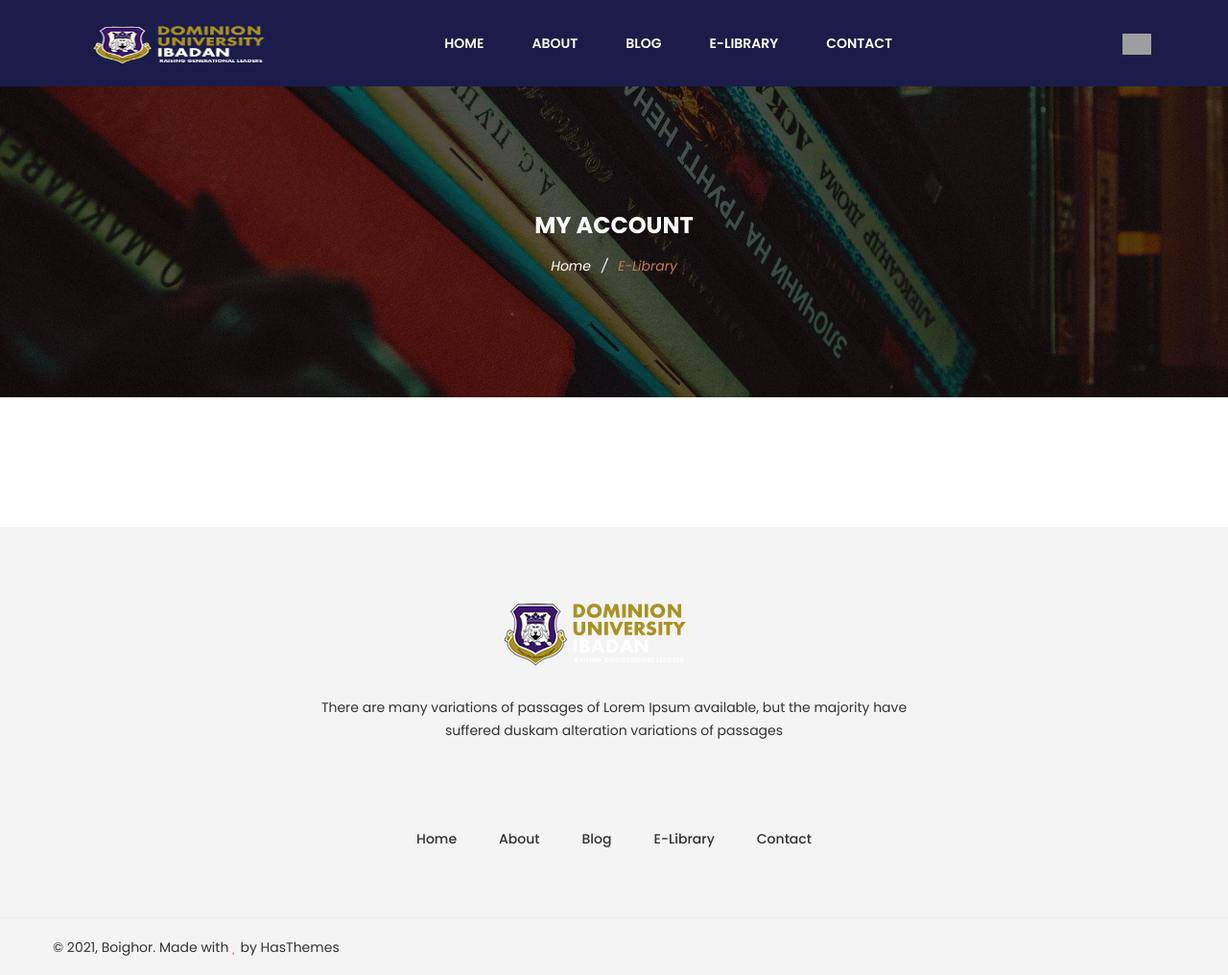
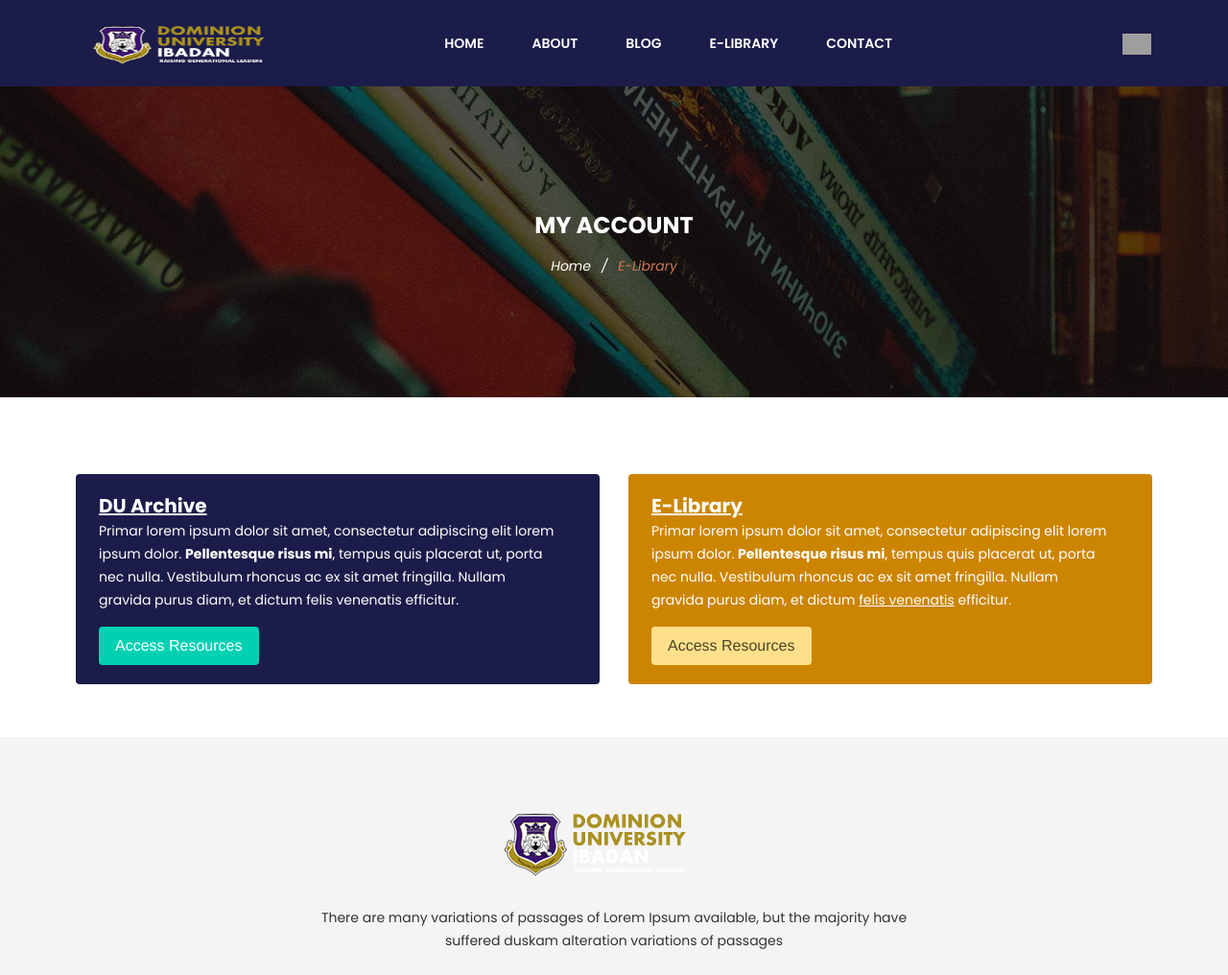
Before and after one commit to Lucasdeekay/LibRead, a Django app: template Library/templates/library/library_main.html in a window 1280 px wide. Shown: the top 1016 px of the page at 96% size. Run offline with Django 3.2, Linux system fonts and the light colour scheme; the template is opened without the code that fills it, so the values that code supplies are empty; some libraries are stand-ins or nearby versions; some web fonts are replaced; grey boxes are pictures that could not be loaded.

Commit message:
Edited base.html, library_main.html

```diff
--- a/Library/templates/library/library_main.html
+++ b/Library/templates/library/library_main.html
@@ -1,5 +1,9 @@
 {% extends 'base.html' %}
 {% load static %}
+
+{% block link %}
+<link rel="stylesheet" href="https://cdn.jsdelivr.net/npm/bulma@0.9.3/css/bulma.min.css">
+{% endblock %}
 
 {% block title %}
 <title>E-Library | Repository</title>
@@ -27,14 +31,32 @@
 <section class="my_account_area pt--80 pb--55 bg--white">
     <div class="container">
         <div class="row">
-                <div class="col-lg-6 col-12" style="background-color: #1C1C4A">
+            <div class="col-6 d-flex justify-content-center">
                 <div class="my__account__wrapper">
-
+                    <div class="notification is-link" style="background-color: #1C1C4A">
+                        <h4><u>DU Archive</u></h4>
+                        Primar lorem ipsum dolor sit amet, consectetur
+                        adipiscing elit lorem ipsum dolor. <strong>Pellentesque risus mi</strong>, tempus quis placerat
+                        ut, porta nec nulla. Vestibulum rhoncus ac ex sit amet fringilla. Nullam gravida purus diam, et
+                        dictum felis venenatis efficitur.
+                        <div class="mt-3">
+                            <button class="button is-primary"><a href="" style="text-decoration:none">Access Resources</a></button>
                         </div>
                     </div>
-                <div class="col-lg-6 col-12">
-                    <div class="my__account__wrapper" STYLE="background-color: #CC8500">
-
+                </div>
+            </div>
+            <div class="col-6 d-flex justify-content-center">
+                <div class="my__account__wrapper">
+                    <div class="notification is-link" style="background-color: #CC8500">
+                        <h4><u>E-Library</u></h4>
+                        Primar lorem ipsum dolor sit amet, consectetur
+                        adipiscing elit lorem ipsum dolor. <strong>Pellentesque risus mi</strong>, tempus quis placerat
+                        ut, porta nec nulla. Vestibulum rhoncus ac ex sit amet fringilla. Nullam gravida purus diam, et
+                        dictum <a>felis venenatis</a> efficitur.
+                        <div class="mt-3">
+                            <button class="button is-warning"><a href="" style="text-decoration:none">Access Resources</a></button>
+                        </div>
+                    </div>
                 </div>
             </div>
         </div>
--- a/templates/base.html
+++ b/templates/base.html
@@ -26,6 +26,9 @@
     <link href="https://fonts.googleapis.com/css?family=Poppins:300,300i,400,400i,500,600,600i,700,700i,800"
           rel="stylesheet">
     <link href="https://fonts.googleapis.com/css?family=Roboto:100,300,400,500,700,900" rel="stylesheet">
+
+    {% block link %}
+    {% endblock %}
 
     <!-- Stylesheets -->
     <link rel="stylesheet" href="{% static 'css/bootstrap.min.css' %}">
```
Lines whose indentation alone changed are shown as unchanged.
